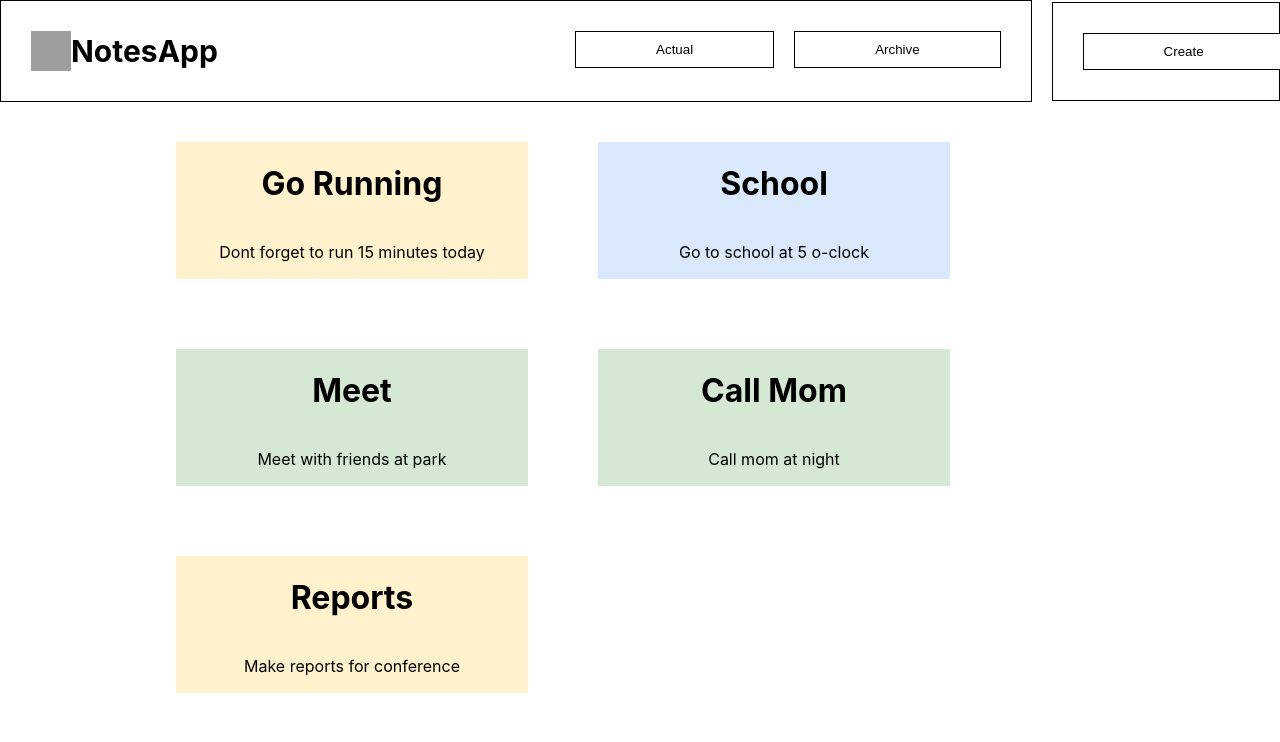
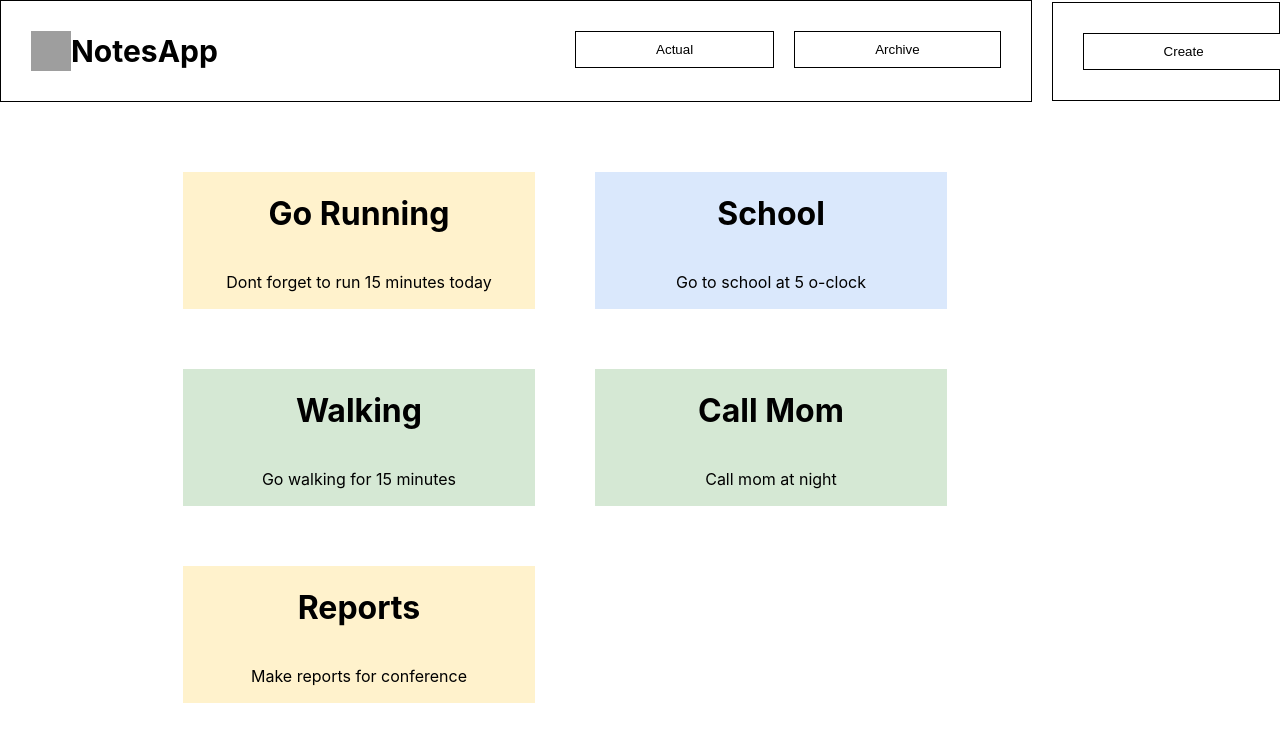
Before and after one commit to aliyevshukur/note-taking-website, a React (Create React App) app: page / in a window 1280 px wide. Shown: the top 742 px of the page. Built offline with nearby package versions, Linux system fonts and the light colour scheme; data requests are answered from the project's data file; grey boxes are pictures that could not be loaded.

Commit message:
add feature to open single page on note click

```diff
--- a/db.json
+++ b/db.json
@@ -3,7 +3,7 @@
     {
       "id": 1,
       "title": "Do StepProject",
-      "context": "Do StepProject that Nick uploaded today",
+      "context": "Do stepProject till 4 april",
       "status": true,
       "color": "rgb(255, 242, 204)"
     },
@@ -16,10 +16,10 @@
     },
     {
       "id": 3,
-      "title": "Do Homework",
-      "context": "Do Homework which Alina teacher gave for holiday",
+      "title": "Meet",
+      "context": "Dont forget to meet with friends at 8",
       "status": true,
-      "color": "rgba(218, 232, 252, 1)"
+      "color": "rgba(218, 232, 252)"
     },
     {
       "id": 4,
@@ -47,12 +47,12 @@
       "title": "School",
       "context": "Go to school at 5 o-clock",
       "status": false,
-      "color": "rgba(218, 232, 252, 1)"
+      "color": "rgba(218, 232, 252)"
     },
     {
       "id": 8,
-      "title": "Meet",
-      "context": "Meet with friends at park",
+      "title": "Walking",
+      "context": "Go walking for 15 minutes",
       "status": false,
       "color": "rgb(213, 232, 212)"
     },
--- a/src/App.js
+++ b/src/App.js
@@ -49,6 +49,14 @@ class App extends Component {
     });
   };
 
+  setSingleNote = note => {
+    // this.setState({
+    //   selectedNote: note
+    // });
+
+    console.log(note);
+  };
+
   render() {
     return (
       <>
@@ -60,12 +68,17 @@ class App extends Component {
           <Route
             exact
             path={"/"}
-            render={() => <NoteWrapper notes={this.state.currentNotes} />}
+            render={() => (
+              <NoteWrapper
+                notes={this.state.currentNotes}
+                setSingleNote={this.setSingleNote}
+              />
+            )}
           />
           <Route path={"/create"} render={CreateEdit} />
           <Route path={"/edit"} render={CreateEdit} />
           <Route
-            path={`/notes/${this.state.selectedId}`}
+            path={`/notes/:${this.state.selectedNote.id}`}
             render={() => <SinglePage noteDetails={this.state.selectedNote} />}
           />
         </Switch>
--- a/src/components/Modal/Modal.js
+++ b/src/components/Modal/Modal.js
@@ -5,8 +5,8 @@ const Modal = (props) => {
         <div className="ModalWindow">
             <p>Delete this note?</p>
             <div className="ModalButtons">
-            <button onClick={props.cancelButtonHandler} className="ModalCancelButton">Cancel</button>
-            <button onClick={props.yesButtonHandler} className="ModalYesButton">Yes</button>
+            <button onClick={props.cancelHandler} className="ModalCancelButton">Cancel</button>
+            <button onClick={props.yesHandler} className="ModalYesButton">Yes</button>
             </div>
         </div>
     );
--- a/src/components/Note/Note.js
+++ b/src/components/Note/Note.js
@@ -1,5 +1,6 @@
 import React from "react";
 import "./Note.scss";
+import { Link } from "react-router-dom";
 
 const Note = props => {
   const noteStyle = {
@@ -12,12 +13,17 @@ const Note = props => {
   };
 
   return (
-    <div style={noteStyle} className={"note"}>
+    <Link
+      to={`/notes/${props.note.id}`}
+      onClick={() => props.setSingleNote(props.note)}
+      style={noteStyle}
+      className={"note"}
+    >
       <h1 style={noteTitleStyle} className={"note-title"}>
         {props.note.title}
       </h1>
       <p className="context">{props.note.context}</p>
-    </div>
+    </Link>
   );
 };
 
--- a/src/components/Note/Note.scss
+++ b/src/components/Note/Note.scss
@@ -3,7 +3,9 @@
   flex-direction: column;
   text-align: center;
   width: 350px;
-  margin: 0 70px 70px 0;
+  margin: 30px;
+  text-decoration: none;
+  color: #000000;
 
   .note-title {
     text-align: center;
--- a/src/components/NoteWrapper/NoteWrapper.js
+++ b/src/components/NoteWrapper/NoteWrapper.js
@@ -6,7 +6,7 @@ const NoteWrapper = props => {
   return (
     <div className={"note-wrapper"}>
       {props.notes.map(n => (
-        <Note key={n.id} note={n} />
+        <Note key={n.id} note={n} setSingleNote={props.setSingleNote} />
       ))}
     </div>
   );
--- a/src/components/NoteWrapper/NoteWrapper.scss
+++ b/src/components/NoteWrapper/NoteWrapper.scss
@@ -1,6 +1,5 @@
 .note-wrapper {
   display: flex;
-
-  padding: 40px 106px 0 176px;
+  padding: 40px 153px;
   flex-wrap: wrap;
 }
--- a/src/components/SinglePage/SinglePage.js
+++ b/src/components/SinglePage/SinglePage.js
@@ -1,9 +1,9 @@
-import React, { useState } from "react";
+import React, {useState} from "react";
 import Button from "../Button/Button";
-import { useHistory } from "react-router";
+import {useHistory} from "react-router";
 import "./SinglePage.scss";
 import Modal from "../Modal/Modal";
-// import Note from 'components/Note.js'
+import Note from '../Note/Note'
 
 const SinglePage = props => {
     const history = useHistory(),
@@ -19,8 +19,11 @@ const SinglePage = props => {
         fetch("http://localhost:3001/notes/" + props.noteDetails.id, {
             method: "PATCH",
             body: JSON.stringify({
-        status: true
-      })
+                status: false
+            }),
+            headers: {
+                "Content-type": "application/json; charset=UTF-8"
+            }
         })
             .then(response => response.json())
             .then(result => console.log(result));
@@ -31,28 +34,28 @@ const SinglePage = props => {
         setModalActive(true);
     };
 
-  //Modal window Yes Handler
-  // const yesButtonHandler = () => {
-  //     fetch('http://localhost:3001/notes/' + props.noteDetails.id, {
-  //         method: 'DELETE',
-  //     })
-  //         .then(res => res.text()) // or res.json()
-  //         .then(res => console.log(res))
-  //     setModalActive(false);
-  // };
-  // const cancelButtonHandler = () => {
-  //    setModalActive(false);
-  // };
+    // Modal window Yes Handler
+    const yesButtonHandler = () => {
+        fetch('http://localhost:3001/notes/' + props.noteDetails.id, {
+            method: 'DELETE',
+        })
+            .then(res => res.text()) // or res.json()
+            .then(res => console.log(res));
+        setModalActive(false);
+    };
+    const cancelButtonHandler = () => {
+        setModalActive(false);
+    };
 
     return (
         <div className="noteContainer">
-      {/*<Note noteDetails={props.noteDetails}/>*/}
+            <Note note={props.noteDetails}/>
             <div className="noteButtons">
-        <Button buttonHandler={editButtonHandler} name={"Edit"} />
-        <Button buttonHandler={archiveButtonHandler} name={"Archive"} />
-        <Button buttonHandler={deleteButtonHandler} name={"Delete"} />
+                <Button buttonHandler={editButtonHandler} name={"Edit"}/>
+                <Button buttonHandler={archiveButtonHandler} name={"Archive"}/>
+                <Button buttonHandler={deleteButtonHandler} name={"Delete"}/>
             </div>
-      {modalActive ? <Modal /> : null}
+            {modalActive ? <Modal yesHandler={yesButtonHandler} cancelHandler={cancelButtonHandler}/> : null}
         </div>
     );
 };
```
Lines whose indentation alone changed are shown as unchanged.
